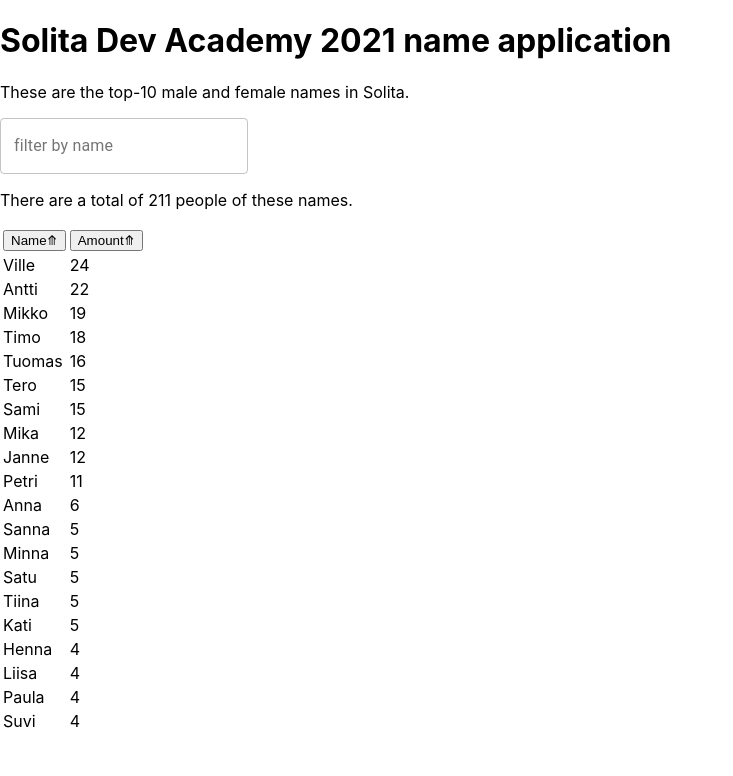
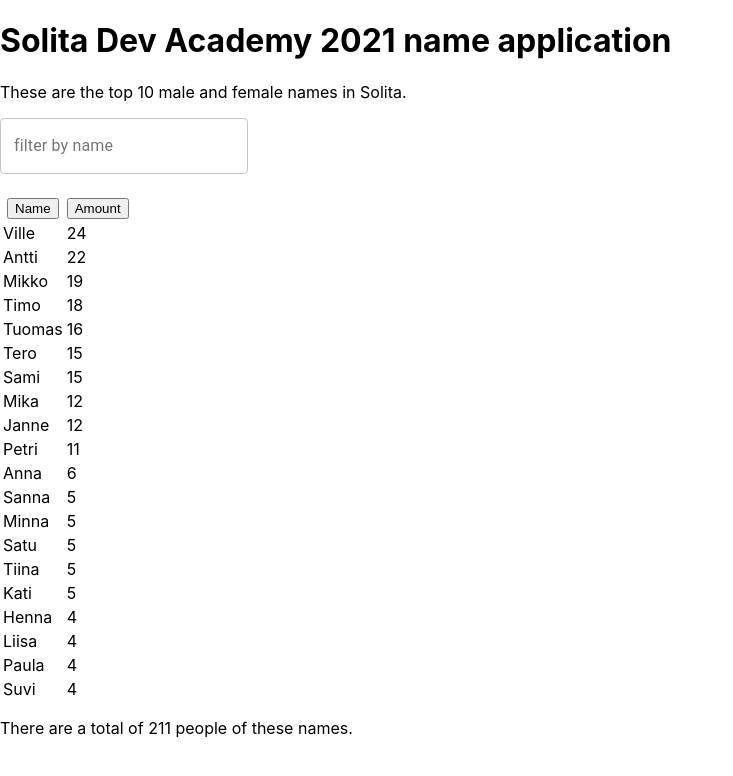
Before and after one commit to Elhefes/name-application, a React (Create React App) app: page / in a window 1280 px wide. Shown: the top 776 px of the page, without its empty margins (0-733 px from the left). Built offline with nearby package versions, Linux system fonts and the light colour scheme.

Commit message:
add sort buttons

```diff
--- a/src/App.js
+++ b/src/App.js
@@ -8,8 +8,10 @@
 function App() {
   const [names, setNames] = useState(data.names)
   const [filter, setFilter] = useState('')
-  const mostPopularFirst = (a, b) => b.amount - a.amount
-  const alphabetically = (a, b) => a.name.localeCompare(b.name)
+  const [sortBy, setSortBy] = useState('popularity')
+
+  const byPopularity = (a, b) => b.amount - a.amount
+  const byName = (a, b) => a.name.localeCompare(b.name)
 
   useEffect(() => {
     setNames(data.names.filter(item => item.name.toLowerCase().includes(filter)))
@@ -18,21 +20,21 @@
   return (
     <div>
       <Header />
-      <p>These are the top-10 male and female names in Solita.</p>
+      <p>These are the top 10 male and female names in Solita.</p>
       <Filter setFilter={setFilter} />
-      <Total names={names} />
-
+      <div style={{ marginTop: 20 }}>
         <table>
           <tbody>
             <tr>
               <th>
-              <button>Name⤊</button>
+                <button onClick={() => setSortBy('name')}>Name</button>
               </th>
               <th>
-            <button>Amount⤊</button>
+                <button onClick={() => setSortBy('popularity')}>Amount</button>
               </th>
             </tr>
-          {names.sort(mostPopularFirst).map((item, index) =>
+            {names.sort(sortBy === 'popularity' ?
+              byPopularity : byName).map((item, index) =>
                 <tr key={index}>
                   <td>{item.name}</td>
                   <td>{item.amount}</td>
@@ -41,6 +43,8 @@
           </tbody>
         </table>
       </div>
+      <Total names={names} />
+    </div>
   )
 }
 
```
Also changed, not shown: 1 other file (tests, documents, lock files or other folders). Lines whose indentation alone changed are shown as unchanged.
